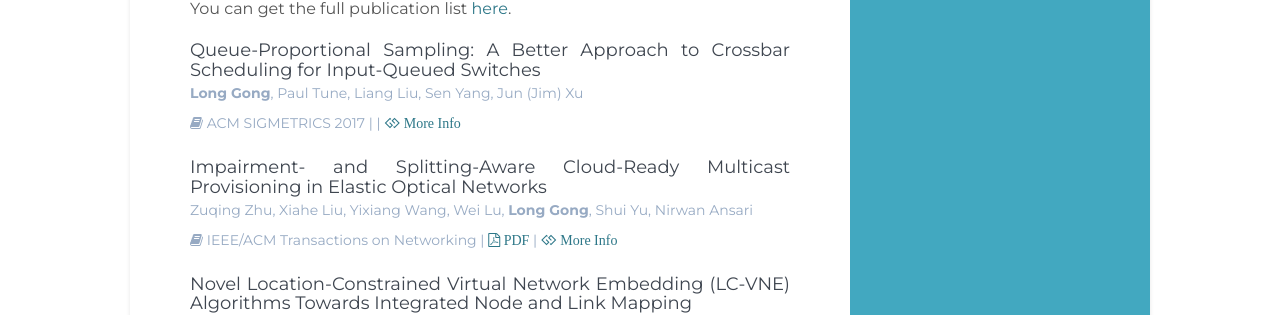
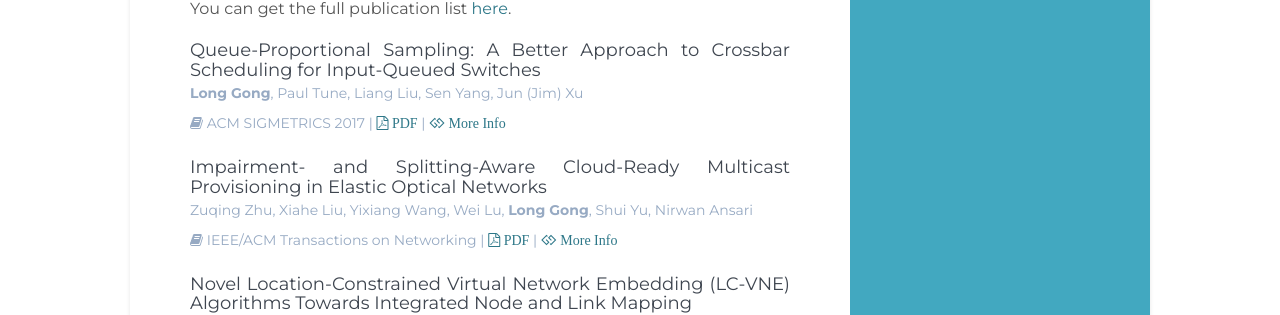
Before and after one commit to lgong30/lgong30.github.io, a Jekyll site: the page built from _pages/01_about.md, in a window 1280 px wide and 900 px high, scrolled down 1246 px. Shown: the part 146-461 px from the top of the window. Built offline with Jekyll 4.4.1, drawn with Linux system fonts in a browser that asks for light colours; nearby versions of some CDN libraries; comment, search, counter and statistics services are not loaded; some of the changed lines change nothing that is shown.

Commit message:
add pdf for QPS

```diff
--- a/_config.yml
+++ b/_config.yml
@@ -137,6 +137,7 @@ publications:
     conference: ACM SIGMETRICS 2017
     url: https://www.sigmetrics.org/sigmetrics2017/schedule.html
     type: conference
+    pdf: http://www.cc.gatech.edu/classes/AY2017/cs7260_spring/qps-switching.pdf
   - pub2:
     title: Impairment- and Splitting-Aware Cloud-Ready Multicast Provisioning in Elastic Optical Networks
     authors: ["Zuqing Zhu", "Xiahe Liu", "Yixiang Wang", "Wei Lu", "Long Gong", "Shui Yu", "Nirwan Ansari"]
```
